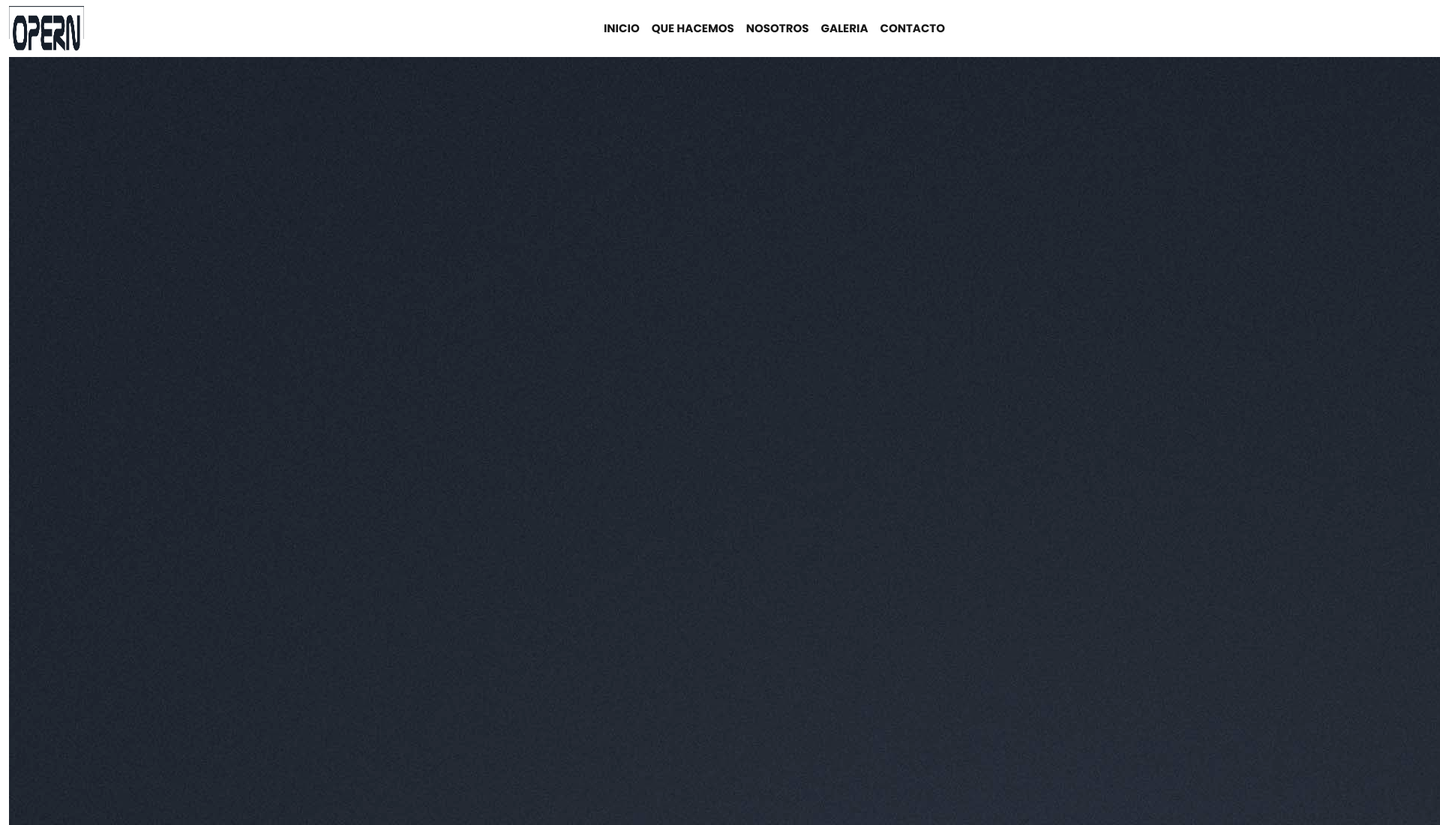
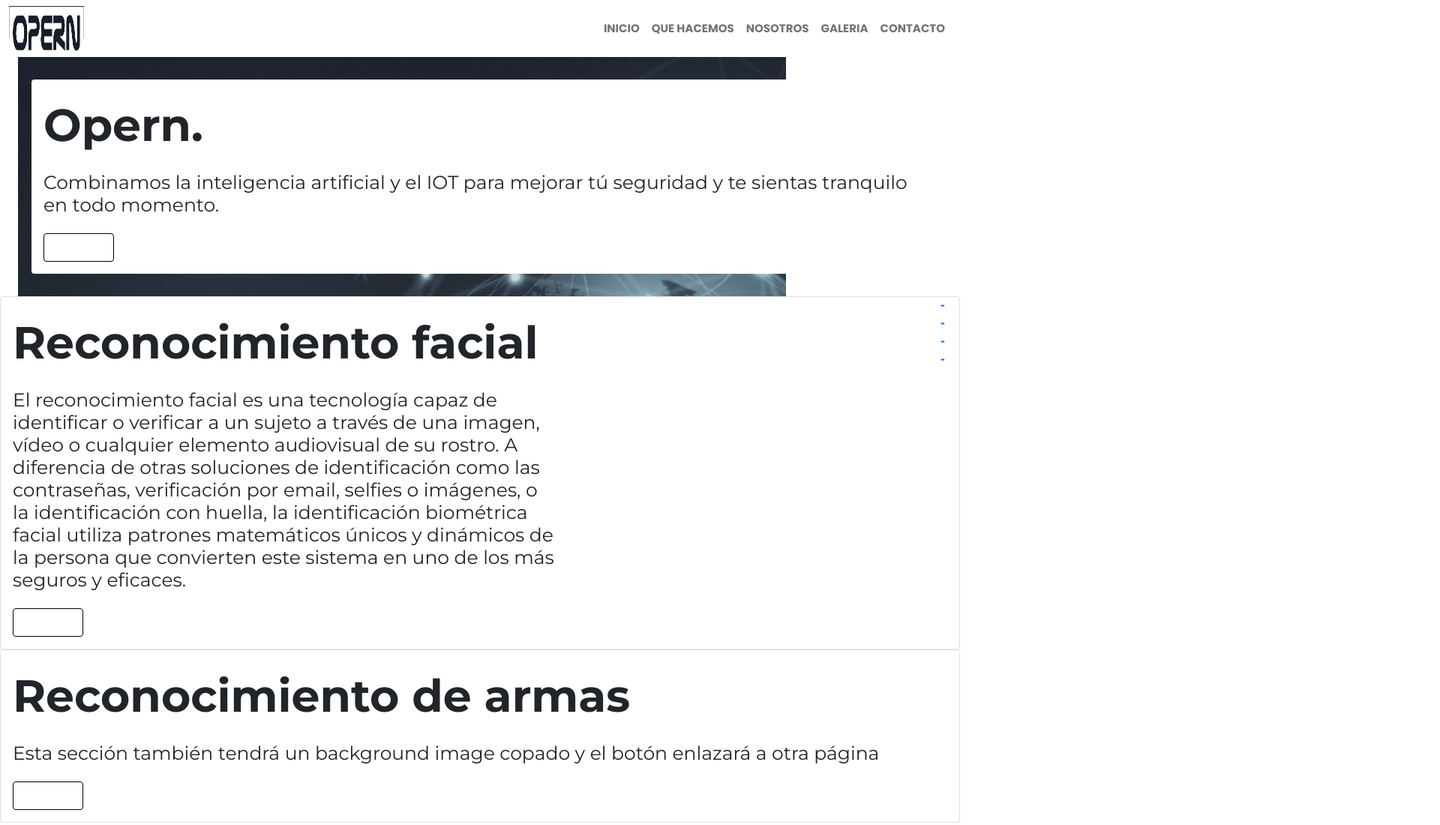
Before and after one commit to felipemahia/Opern, a website: page index.html in a window 1280 px wide. Shown: the top 1100 px of the page at 75% size, 1920 px wide, since content can reach past the window. Drawn offline with nearby package versions, Linux system fonts and the light colour scheme.

Commit message:
Avance en index

```diff
--- a/index.html
+++ b/index.html
@@ -38,19 +38,19 @@ hacer que el logo sea un enlace a "inicio" (ya lo hice en la página "inicio")--
         <div class="collapse navbar-collapse justify-content-end" id="navbarNav">
           <ul class="navbar-nav">
             <li class="nav-item">
-              <a class="nav-link active navlink-modificada" href="#">INICIO</a>
+              <a id="text-white" class="nav-link navlink-modificada" href="#">INICIO</a>
             </li>
             <li class="nav-item">
-              <a class="nav-link active navlink-modificada" href="./pages/quehacemos.html">QUE HACEMOS</a>
+              <a class="nav-link navlink-modificada" href="./pages/quehacemos.html">QUE HACEMOS</a>
             </li>
             <li class="nav-item">
-              <a class="nav-link active navlink-modificada" href="./pages/nosotros.html">NOSOTROS</a>
+              <a class="nav-link navlink-modificada" href="./pages/nosotros.html">NOSOTROS</a>
             </li>
             <li class="nav-item">
-              <a class="nav-link active navlink-modificada" href="./pages/galeria.html">GALERIA</a>
+              <a class="nav-link navlink-modificada" href="./pages/galeria.html">GALERIA </a>
             </li>
             <li class="nav-item">
-              <a class="nav-link active navlink-modificada" href="./pages/contacto.html">CONTACTO</a>
+              <a class="nav-link navlink-modificada" href="./pages/contacto.html">CONTACTO</a>
             </li>
           </ul>
         </div>
@@ -58,7 +58,7 @@ hacer que el logo sea un enlace a "inicio" (ya lo hice en la página "inicio")--
     </nav>
   </header>
   <main id="main" class="main__index container-fluid">
-    <div>
+    <div class="container-fluid">
       <img class="imgFondo" src="./img/foto opern.jpg" alt="">
     </div>
 
@@ -83,10 +83,10 @@ hacer que el logo sea un enlace a "inicio" (ya lo hice en la página "inicio")--
     </ul>
   </nav>
   <section id="seccion1" class="col-sm-12 col-md-12 col-lg-12">
-    <div class="card">
+    <div class="card bgnone">
       <div class="card-body tarjeta--index">
         <p class="card-text">Reconocimiento facial</p>
-        <h1 id="facial" class="card-title">El reconocimiento facial es una tecnología capaz de identificar o verificar a
+        <h1 class="card-title col-md-7">El reconocimiento facial es una tecnología capaz de identificar o verificar a
           un sujeto a través de una imagen, vídeo o cualquier elemento audiovisual de su rostro. A diferencia de otras
           soluciones de identificación como las contraseñas, verificación por email, selfies o imágenes, o la
           identificación con huella, la identificación biométrica facial utiliza patrones matemáticos únicos y dinámicos
--- a/scss/components/_header.scss
+++ b/scss/components/_header.scss
@@ -10,7 +10,9 @@
 body {
     font-family: 'Roboto Slab', serif;
 }
-
+/* .navbar {
+    background: $primary-color;
+} */
 .navbar-modificada {
 
     img {
@@ -22,14 +24,16 @@ body {
 
 }
 
+a .nav-link{
+    color: white;
 
-
+}
 
 .navlink-modificada {
     font-size: 15px;
     font-weight: 600;
     text-decoration: none;
-    color: $secondary-color;
+    color: white;
     font-family: "Poppins", sans-serif;
     &:hover {
         color:  #7041fe !important;
--- a/scss/components/_main.scss
+++ b/scss/components/_main.scss
@@ -1,10 +1,14 @@
 @import url('https://fonts.googleapis.com/css2?family=Roboto+Slab:wght@500&display=swap');
 @import "../base/variables";
+
+@import url('https://fonts.googleapis.com/css2?family=Montserrat:ital,wght@0,300;0,400;0,700;0,900;1,300;1,700;1,900&display=swap');
+
 
 
 
 body {
-    font-family: 'Roboto Slab', serif;
+    font-family: 'Montserrat', sans-serif !important ;
+    /* font-family: 'Roboto Slab', serif; */
 }
 
 //Index
@@ -24,7 +28,6 @@ body {
     position: absolute;
 }
 
-
 .links-laterales {
     list-style: none !important;
     text-decoration: none !important;
@@ -40,7 +43,7 @@ body {
     }
 }
 
-a:link {
+/* a:link {
     color: #000;
 }
 
@@ -54,7 +57,7 @@ a:hover {
 
 a:active {
     color: #ff8000;
-}
+} */
 
 a {
     position: relative;
@@ -130,7 +133,9 @@ a:hover::after {
     }
 }
 
-
+.bgnone{
+    background-color: none;
+}
 
 //El Negocio
 
```
Also changed, not shown: package.json (+10 -2 lines), pages/galeria.html (+29 -14 lines), css/style.css, 1 other file.
